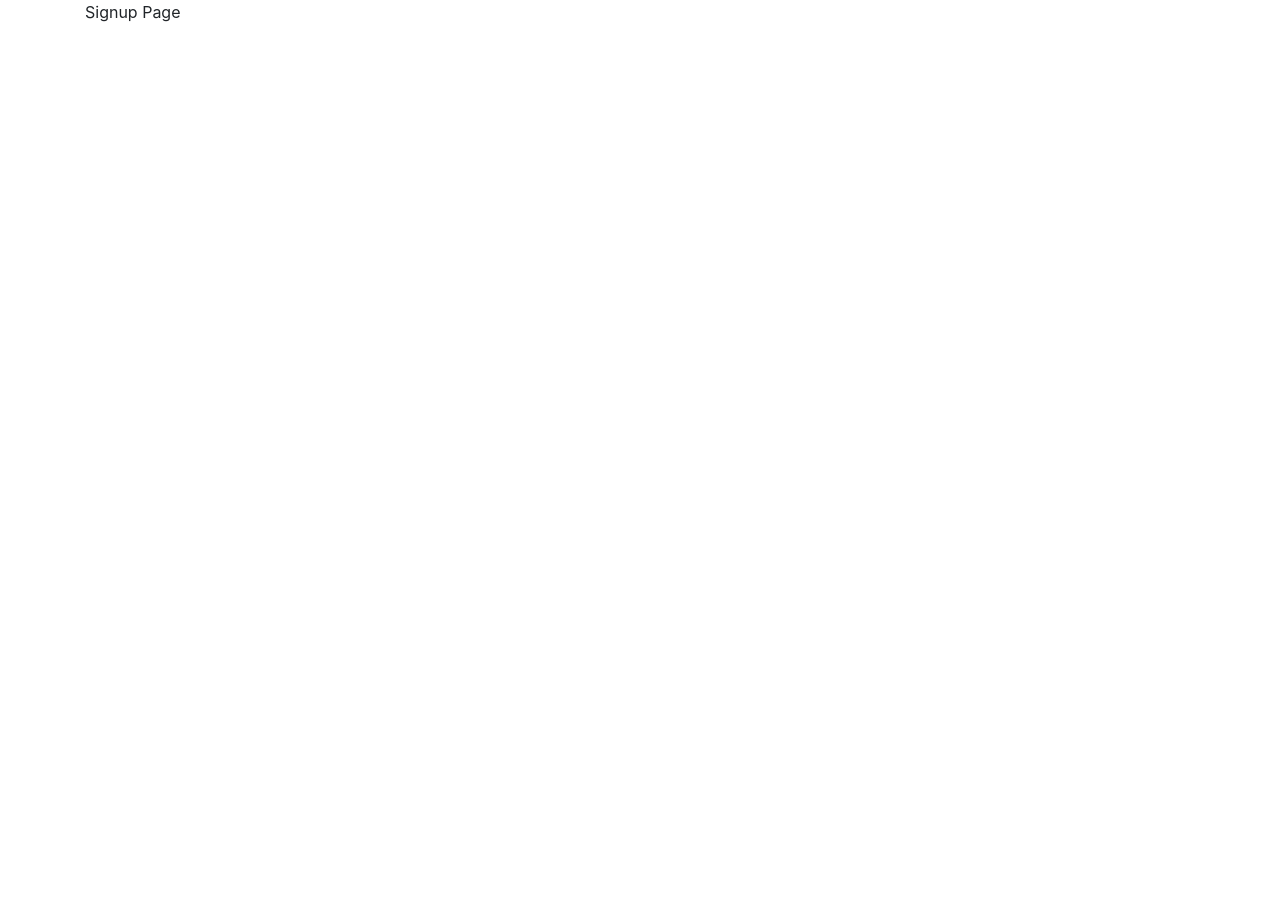
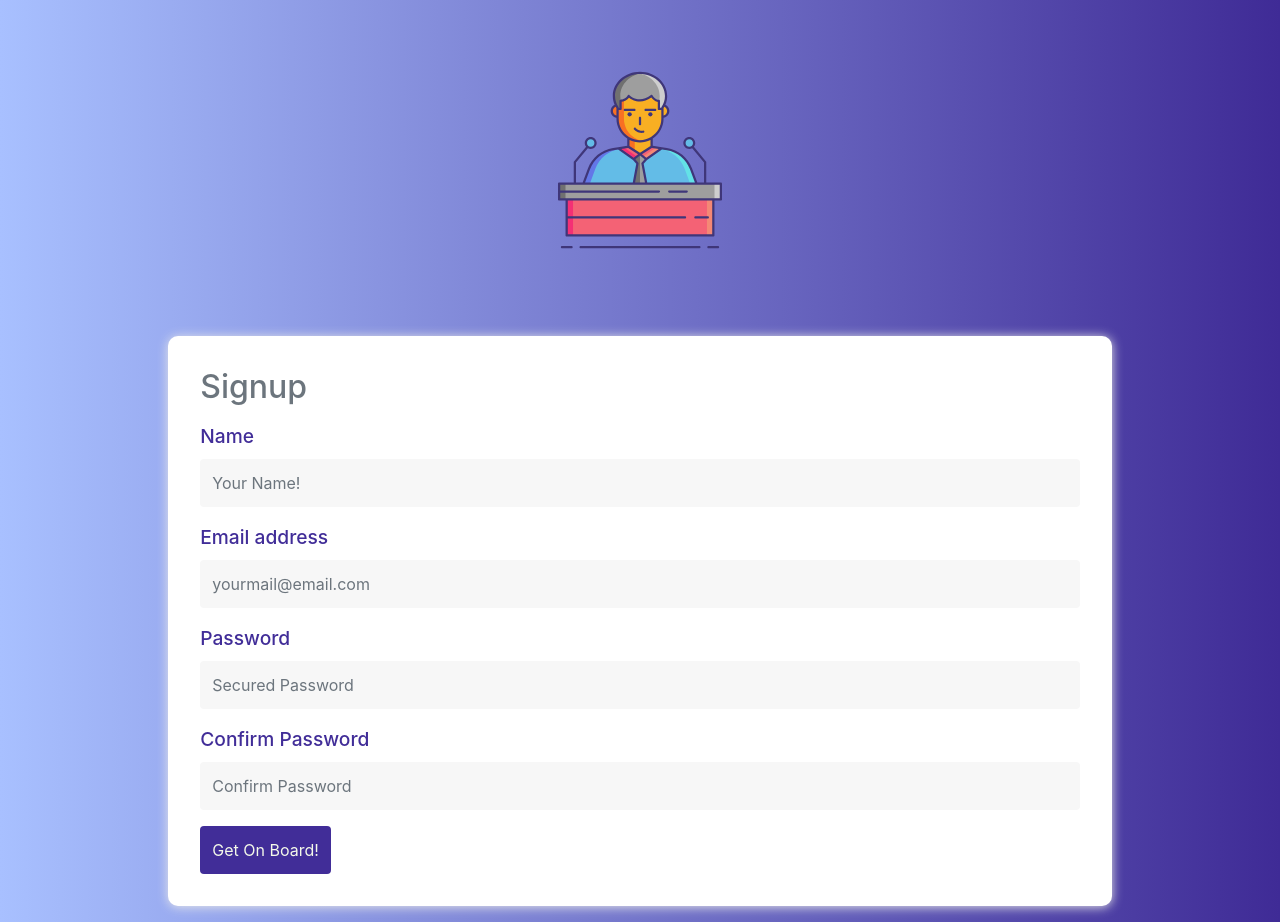
Before and after one commit to vohrakunal/xtract-app, a React (Create React App) app: page /signup in a window 1280 px wide. Before the commit the page ends 800 px from the top, so only its background shows below. Built offline with nearby package versions, Linux system fonts and the light colour scheme.

Commit message:
Feature: Added Signup Page

```diff
--- a/src/App.css
+++ b/src/App.css
@@ -1,5 +1,6 @@
 .App {
   text-align: center;
+
 }
 
 .App-logo {
--- a/src/App.js
+++ b/src/App.js
@@ -6,12 +6,14 @@ import { Redirect, Switch, useLocation} from 'react-router-dom';
 import ProtectedRoute from './components/ProtectedRoute'
 import PublicRoute from './components/PublicRoute'
 
+import './App.css';
 
 
 // const Login = lazy(() => import('./views/Login'));
 const Signup = lazy(() => import('./views/Signup'));
 
 const Login = lazy(() => import('./views/Login'));
+
 
 function App() {
   const location = useLocation();
--- /dev/null
+++ b/src/assets/css/signup.css
@@ -0,0 +1,43 @@
+.speechify-header-icon{
+    height: 12rem;
+    margin-top:4rem;
+}
+.speechify-login{
+    text-align: left;
+    margin: 5rem 0rem 1rem 0rem;
+    width: 85%;
+    height: auto;
+    padding: 2rem 2rem 2rem 2rem;
+    display: inline-block;
+    border-radius: 10px;
+    -webkit-box-shadow: 0px 1px 11px 0px #f1f1f1;
+    -moz-box-shadow: 0px 1px 11px 0px #f1f1f1;
+    box-shadow: 0px 1px 11px 0px #e8e8e8;
+    background-color: #ffffff;
+}
+
+.speechify-login label{
+    color:#412d98;
+    font-weight: 500;
+    font-size: 1.2rem;
+}
+.speechify-login input{
+    height: 3rem;
+    background-color: #f7f7f7;
+    border: none;
+}
+.speechify-login button {
+    height: 3rem;
+    background: #412d98;
+    color:#F4F9E9;
+    border: none;
+}
+
+.speechify-login button:hover{
+    background-color: #838B9A;
+}
+body{
+    background: #a8c0ff; /* fallback for old browsers */
+    background: -webkit-linear-gradient(to right, #a8c0ff, #3f2b96); /* Chrome 10-25, Safari 5.1-6 */
+    background: linear-gradient(to right, #a8c0ff, #3f2b96); /* W3C, IE 10+/ Edge, Firefox 16+, Chrome 26+, Opera 12+, Safari 7+ */
+}
--- a/src/views/Signup.jsx
+++ b/src/views/Signup.jsx
@@ -1,29 +1,83 @@
 
 import React from 'react';
 
-import { Container} from 'react-bootstrap';
+import { Container, Form, Button, Image } from 'react-bootstrap';
+
+import "../assets/css/signup.css";
+
+import SpeechIcon from "../assets/icons/public-speaking.svg";
+
+import axios from 'axios';
+class Signup extends React.Component {
 
 
 
-class Signup extends React.Component{
+    signupFormUpdate = (e) => {
+        this.setState({ [e.target.name]: e.target.value });
+        console.log(this.state);
+    }
 
+    onBtnClick = async() => {
+        if(this.state.password === this.state.cnfpassword){
+            await axios({
+                method:'post',
+                url: process.env.REACT_APP_SERVER_IP + process.env.REACT_APP_SERVER_VERSION + "/user/adduser",
+                data:{
+                    name: this.state.username,
+                    email:this.state.email,
+                    password: this.state.password
+                }
+            }).then(res=>{
+                console.log(res.data)
+            }).catch(err=>{
+                console.log(err)
+            })
+        }
+        else{
+            console.log("passwords donot match")
+        }
 
+    }
 
+    render() {
+        return (
+            <div>
+                <Container className="text-center">
+                    <Image className="speechify-header-icon" src={SpeechIcon}/>
 
+                <div className="speechify-login text-secondary">
+                    <h2 className="mb-3">Signup</h2>
 
-render() {
-    return (
-        <div>
-                <Container>
+                        <Form.Group controlId="formBasicEmail">
+                            <Form.Label>Name</Form.Label>
+                            <Form.Control type="text" placeholder="Your Name!" name="username" required  onChange={this.signupFormUpdate} />
+                        </Form.Group>
+                        <Form.Group controlId="formBasicEmail">
+                            <Form.Label>Email address</Form.Label>
+                            <Form.Control type="email" placeholder="yourmail@email.com" name="email" required onChange={this.signupFormUpdate}/>
+                        </Form.Group>
 
-                    Signup Page
+                        <Form.Group controlId="formBasicPassword">
+                            <Form.Label>Password</Form.Label>
+                            <Form.Control type="password" placeholder="Secured Password" name="password" required onChange={this.signupFormUpdate}/>
+                        </Form.Group>
+                        <Form.Group controlId="formBasicPasswordConfirm">
+                            <Form.Label>Confirm Password</Form.Label>
+                            <Form.Control type="password" placeholder="Confirm Password" name="cnfpassword" required onChange={this.signupFormUpdate}/>
+                        </Form.Group>
+
+                        <Button variant="primary" type="submit" onClick={()=>this.onBtnClick()}>
+                            Get On Board!
+                        </Button>
+
+                </div>
 
                 </Container>
 
 
-        </div>
-    );
-}
+            </div>
+        );
+    }
 
 }
 
```
Also changed, not shown: src/assets/icons/public-speaking.svg (added).
